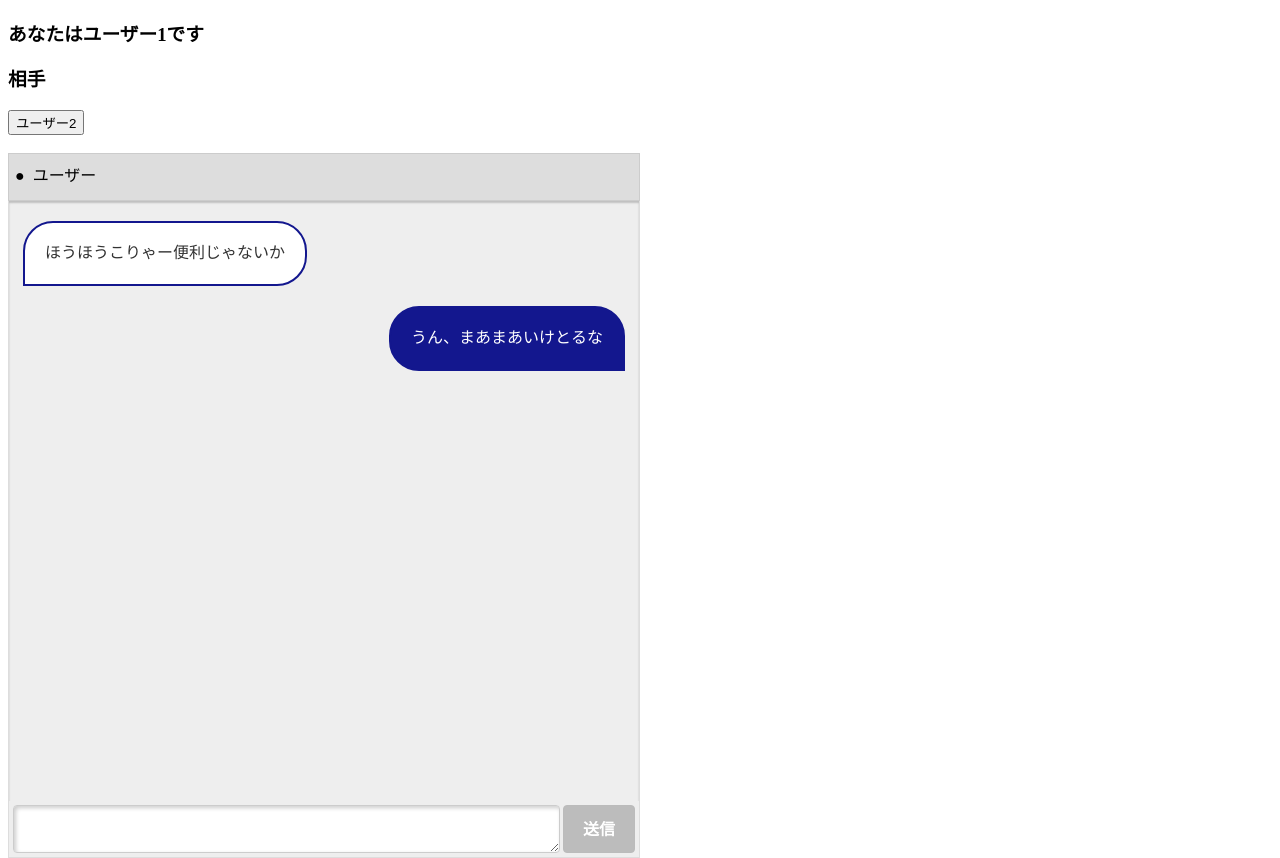
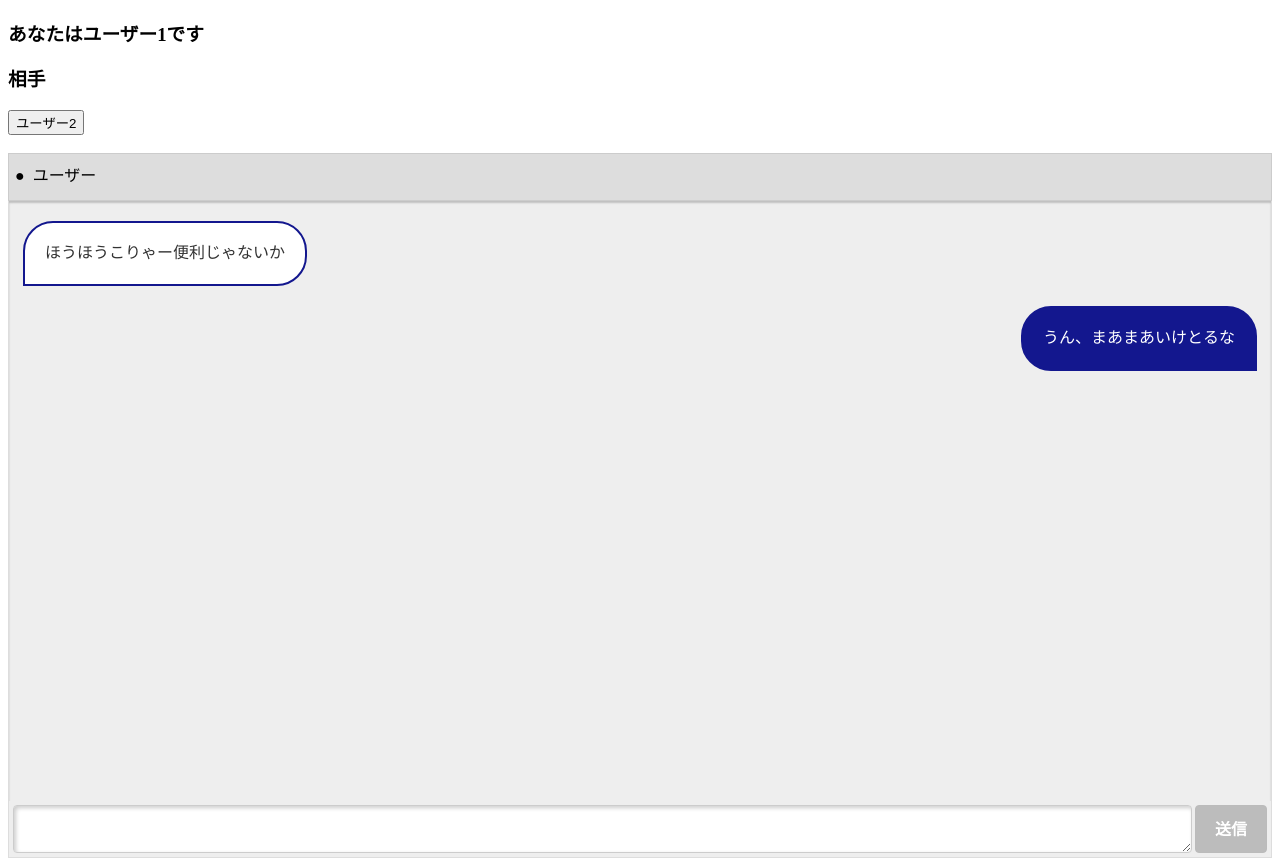
Before and after one commit to Nagumo-7960/InitialChat, a plain HTML site: page public/index.html in a window 1280 px wide. Drawn offline with Linux system fonts and the light colour scheme.

Commit message:
チャット部分のwidthを50％から100%に変更

```diff
--- a/public/bmesse.css
+++ b/public/bmesse.css
@@ -4,7 +4,7 @@
     ここで充てた高さと横幅がそのままスタイルになる仕組み */
 
     height:600px;/*ここはご自由に*/
-    width: 50%;/*ここはご自由に*/
+    width: 100%;/*ここはご自由に*/
 }
 /* チャットの外側部分① */
 #bms_messages_container{
```
